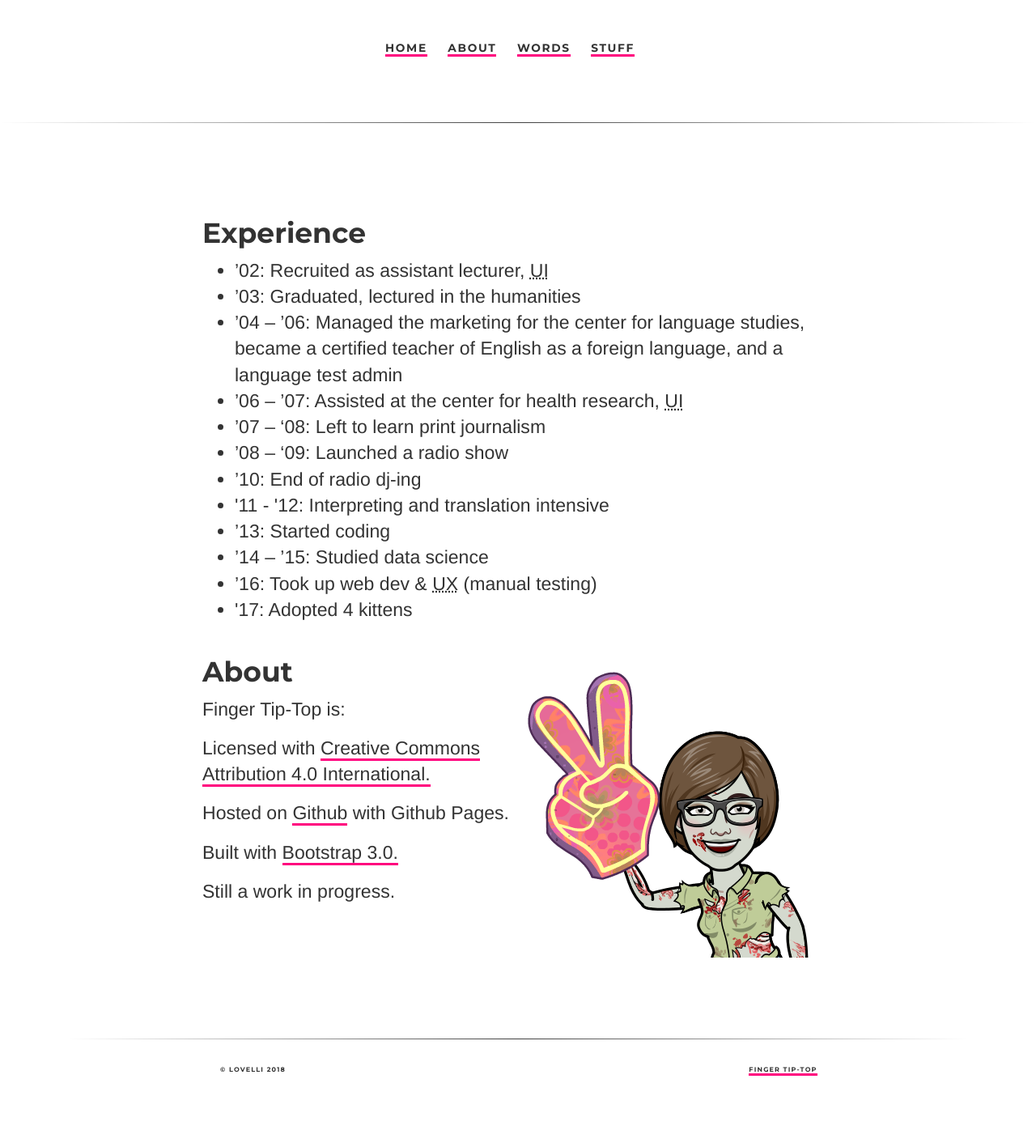
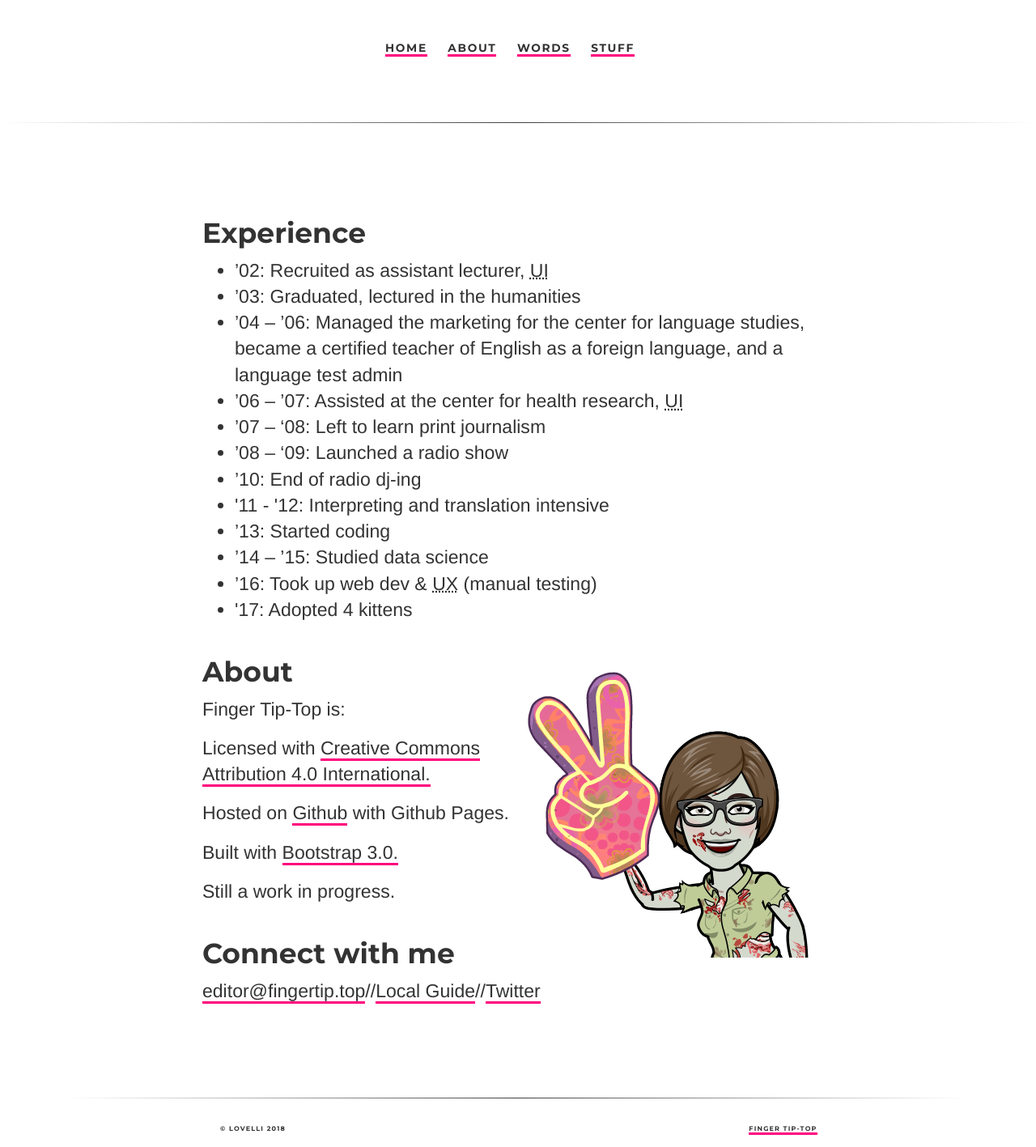
Before and after one commit to ariesti/ariesti.github.io, a Jekyll site: the page built from about/index.html, in a window 1280 px wide. Shown: the whole page at 81% size. Built offline with Jekyll 4.4.1, drawn with Linux system fonts in a browser that asks for light colours; before the commit the page ends 1344 px from its top, so only the background shows below that.

Commit message:
Added connect with me option

```diff
--- a/about/index.html
+++ b/about/index.html
@@ -30,5 +30,8 @@ permalink: /about/
       <p>Hosted on <a href="https://github.com/ariesti">Github</a> with Github Pages.</p>
       <p>Built with <a href="https://getbootstrap.com/">Bootstrap 3.0.</a></p>
       <p>Still a work in progress.</p>
-      </div>
+    <h3 class="ex1">Connect with me</h3>
+        <p><a href="editor@fingertip.top">editor@fingertip.top</a>//<a href="https://www.google.com/maps/contrib/111297684248706801183/contribute/@-6.2497009,106.8141487,12z/data=!3m1!4b1!4m3!8m2!3m1!1e1">Local Guide</a>//<a href="https://twitter.com/lovellifuad">Twitter</a>
+        </p>
+        </div>
 </div>
```
